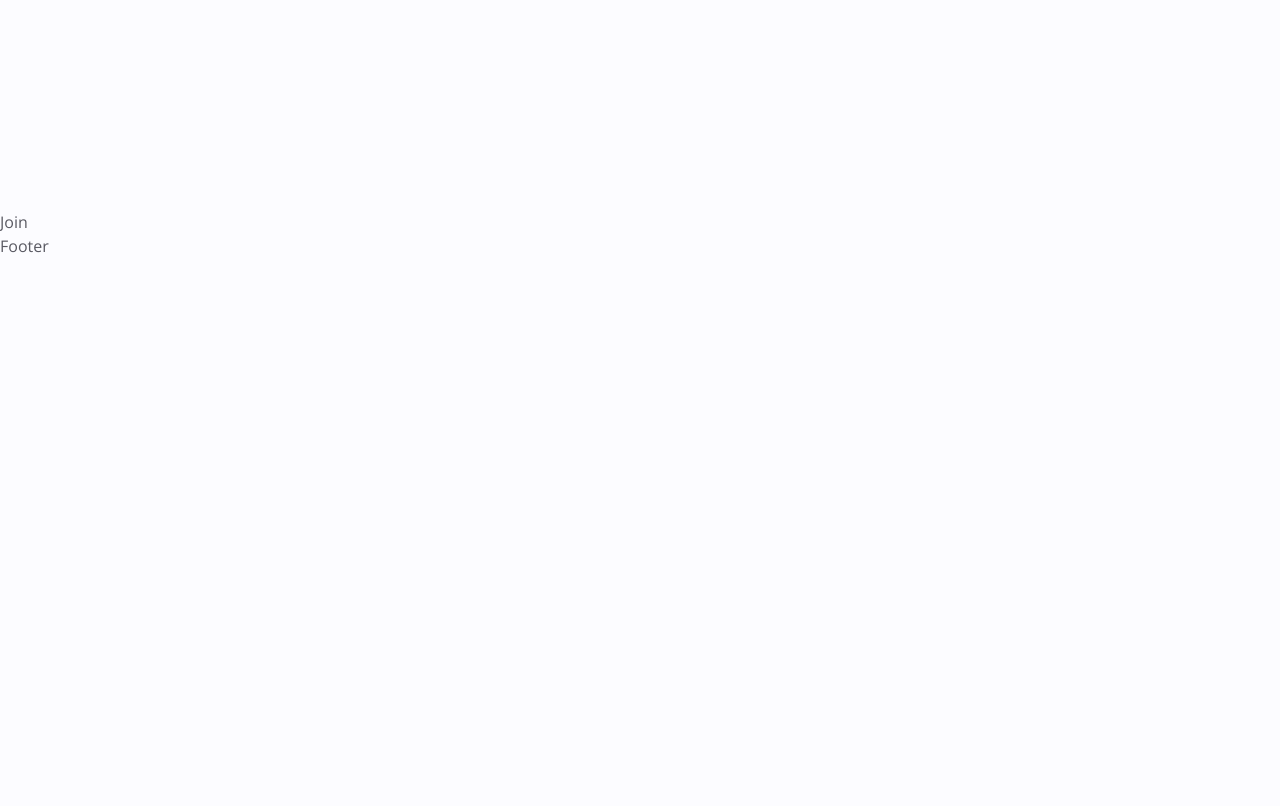
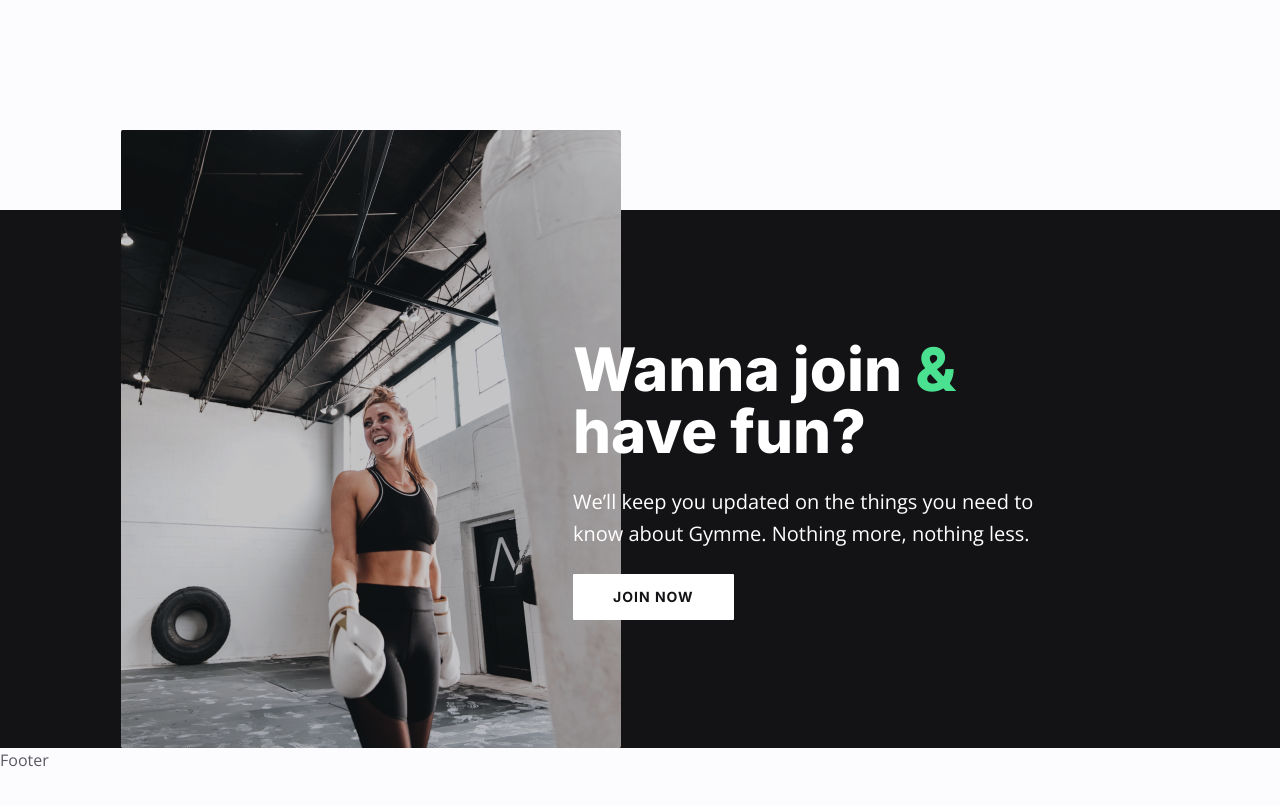
Before and after one commit to HubertSleszynski/gymME, a React (Vite) app: page / in a window 1280 px wide. Shown: the part 4980-5786 px from the top of the page. Built offline with nearby package versions, Linux system fonts and the light colour scheme.

Commit message:
added join us

```diff
--- a/src/components/Faq.jsx
+++ b/src/components/Faq.jsx
@@ -7,7 +7,7 @@
 const Faq = () => {
   const { icon, title, accordions } = faq;
   return (
-    <section className="section pt-[480px] lg:pt-[280px]">
+    <section className="section pt-[480px] lg:pt-[280px] mb-[80px] lg:mb-0">
       <div className="max-w-[768px] mx-auto lg:bg-faq bg-no-repeat bg-custom bg-center lg:h-[1160px] lg:pt-6">
         <div
           className="section-title-group justify-start lg:justify-center -space-x-4 lg:max-w-[540px] mx-auto px-4 lg:px-0"
--- a/src/components/Join.jsx
+++ b/src/components/Join.jsx
@@ -1,7 +1,39 @@
 import React from "react";
 
+import { join } from "../data";
+
 const Join = () => {
-  return <div>Join</div>;
+  const { image, title, subtitle, btnText } = join;
+  return (
+    <section className="bg-neutral-500 min-h-[537px]">
+      <div className="container mx-auto">
+        <div className="flex flex-col md:flex-row md:items-center md:-space-x-12 -space-y-24 lg:-space-y-0">
+          <div
+            className="-mt-[80px] max-w-[276px] md:max-w-[442px] lg:max-w-full"
+            data-aos="fade-right"
+            data-aos-delay="200"
+            data-aos-offset="100"
+          >
+            <img src={image} alt="" />
+          </div>
+          <div
+            className="max-w-[350px] lg:max-w-[492px] ml-[30px]"
+            data-aos="fade-right"
+            data-aos-delay="200"
+            data-aos-offset="100"
+          >
+            <h2 className="h1 md:text-[60px] md:leading-[62px] mb-4 lg:mb-6 text-white">
+              Wanna join <span className="text-primary-200">&</span> have fun?
+            </h2>
+            <p className="text-body-sm md:text-body-md mb-4 lg:mb-6 max-w-[348px] md:max-w-[470px] lg:max-w-[492px] text-white">
+              {subtitle}
+            </p>
+            <button className="btn btn-secondary btn-lg">{btnText}</button>
+          </div>
+        </div>
+      </div>
+    </section>
+  );
 };
 
 export default Join;
```
